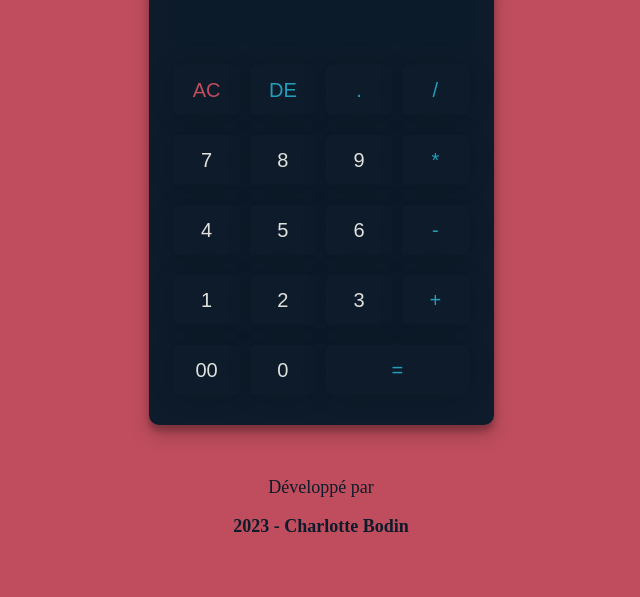
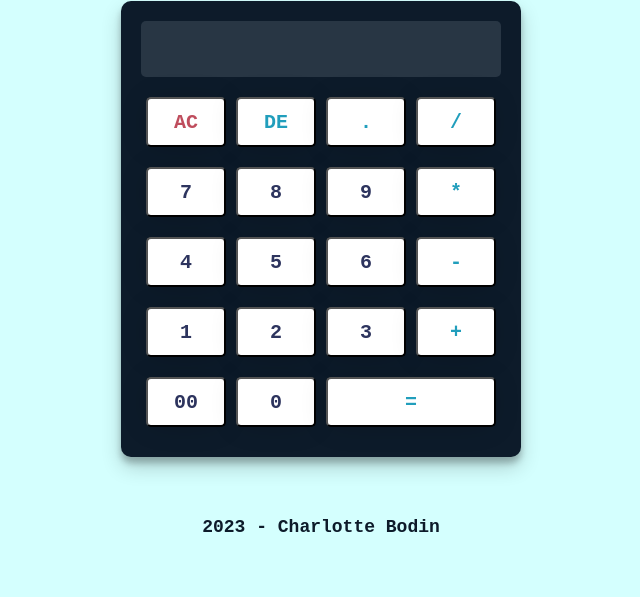
Before and after one commit to CharlotteBod/JS-Calculator, a plain HTML site: page index.html in a window 1280 px wide. Shown: the part 203-800 px from the top of the page, without its empty margins (319-959 px from the left). Drawn offline with Linux system fonts and the light colour scheme.

Commit message:
'Final commit.. For the moment'

```diff
--- a/index.html
+++ b/index.html
@@ -1,46 +1,43 @@
 <!DOCTYPE html>
-<html lang="en">
+<html lang="fr">
   <head>
     <meta charset="UTF-8" />
     <meta http-equiv="X-UA-Compatible" content="IE=edge" />
     <meta name="viewport" content="width=device-width, initial-scale=1.0" />
-    <title>Javascript Calculator - developermithu</title>
+    <title>JS Calculator - CharlotteBod</title>
     <link rel="stylesheet" href="style.css" />
     <script src="app.js" defer></script>
   </head>
   <body>
+    <h1>JS Calculator</h1>
     <div id="calculator">
       <input type="text" id="display" disabled />
-      <br />
+      <div class="buttons">
         <button id="ac" class="operator">AC</button>
         <button id="de" class="operator">DE</button>
         <button id="." class="operator">.</button>
         <button id="/" class="operator">/</button>
-      <br />
         <button id="7">7</button>
         <button id="8">8</button>
         <button id="9">9</button>
         <button id="*" class="operator">*</button>
-      <br />
         <button id="4">4</button>
         <button id="5">5</button>
         <button id="6">6</button>
         <button id="-" class="operator">-</button>
-      <br />
         <button id="1">1</button>
         <button id="2">2</button>
         <button id="3">3</button>
         <button id="+" class="operator">+</button>
-      <br />
 
         <button id="00">00</button>
         <button id="0">0</button>
         <button id="=" class="equal operator">=</button>
-      <br />
+      </div>
     </div>
 
     <footer>
-     <p>Développé par </p><a href="https://github.com/CharlotteBod" target="_blank">2023 - Charlotte Bodin</a>
+      <a href="https://github.com/CharlotteBod" target="_blank">2023 - Charlotte Bodin</a>
     </footer>
   </body>
 </html>
--- a/style.css
+++ b/style.css
@@ -1,11 +1,13 @@
 body {
   text-align: center;
   margin: 0;
-  background: #bf4d5d;
+  background: #d4fffe;
   display: flex;
   align-items: center;
   justify-content: center;
+  flex-direction: column;
   height: 100vh;
+  font-family: monospace;
 }
 
 #calculator {
@@ -15,17 +17,21 @@ body {
   padding: 20px;
   box-shadow: 0 10px 20px rgba(0, 0, 0, 0.19), 0 6px 6px rgba(0, 0, 0, 0.23);
 }
+.buttons{
+  display: flex;
+  flex-wrap: wrap;
+}
 
 #display {
   width: 100%;
   height: 56px;
-  font-size: 20px;
+  font-size: 30px;
   text-align: right;
   margin-bottom: 10px;
   padding: 20px;
   border-radius: 5px;
   color: #e0e1dd;
-  background-color: rgba(13, 27, 42, 0.3);
+  background-color: #6775834d;
   border: none;
   box-sizing: border-box;
 }
@@ -46,14 +52,12 @@ button {
   width: calc(25% - 10px);
   height: 50px;
   font-size: 20px;
+  font-weight: bolder;
+  font-family: monospace;
   margin: 10px 5px;
-  border: none;
   border-radius: 5px;
-  float: left;
-  background-color: rgb(13, 27, 42);
-  color: #e0e1dd;
-  -webkit-box-shadow: -1px 1px 30px -5px rgba(0, 0, 0, 0.2);
-  -moz-box-shadow: -1px 1px 30px -5px rgba(0, 0, 0, 0.2);
+  background-color: white;
+  color: #2d345e;
   box-shadow: -1px 1px 30px -5px rgba(0, 0, 0, 0.2);
 }
 
```
Lines whose indentation alone changed are shown as unchanged.
